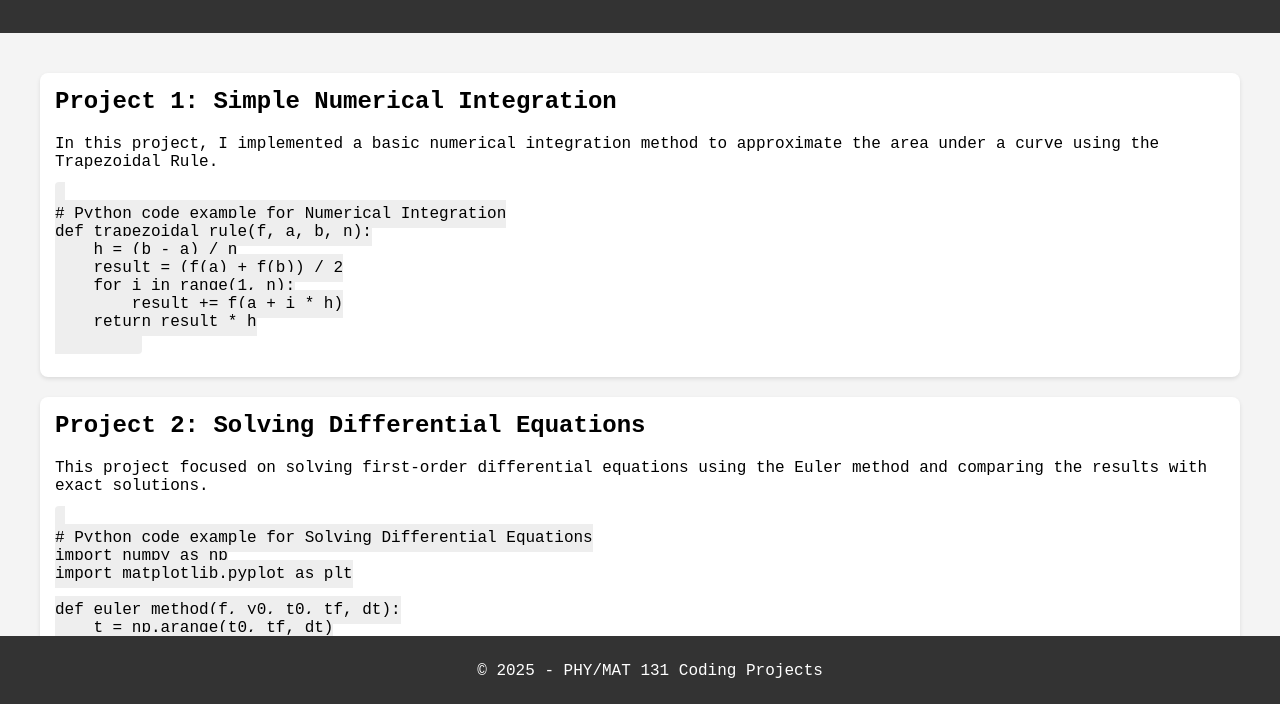
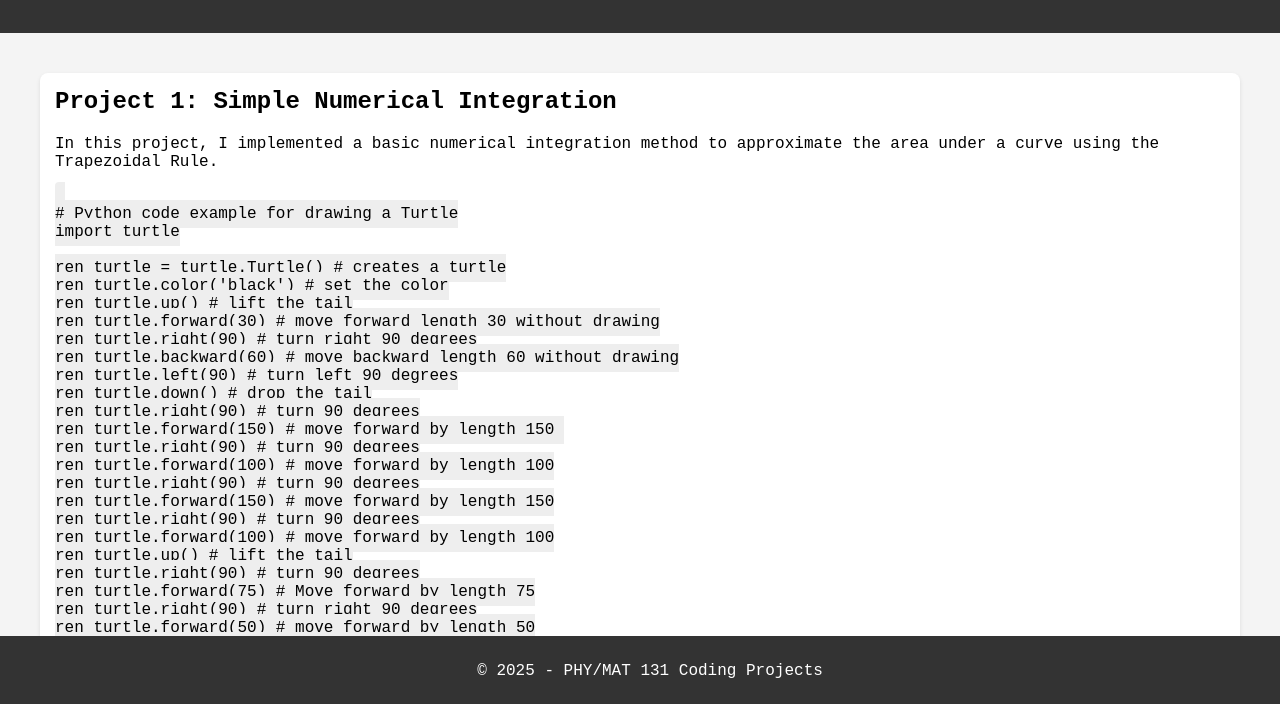
Before and after one commit to phrrost/phrrostasc.github.io, a plain HTML site: page index.html in a window 1280 px wide. Shown: the part 94-798 px from the top of the page. Drawn offline with Linux system fonts and the light colour scheme.

Commit message:
Update index.html

```diff
--- a/index.html
+++ b/index.html
@@ -64,13 +64,41 @@
         <h2>Project 1: Simple Numerical Integration</h2>
         <p>In this project, I implemented a basic numerical integration method to approximate the area under a curve using the Trapezoidal Rule.</p>
         <pre><code>
-# Python code example for Numerical Integration
-def trapezoidal_rule(f, a, b, n):
-    h = (b - a) / n
-    result = (f(a) + f(b)) / 2
-    for i in range(1, n):
-        result += f(a + i * h)
-    return result * h
+# Python code example for drawing a Turtle
+import turtle
+
+ren_turtle = turtle.Turtle() # creates a turtle
+ren_turtle.color('black') # set the color
+ren_turtle.up() # lift the tail
+ren_turtle.forward(30) # move forward length 30 without drawing
+ren_turtle.right(90) # turn right 90 degrees
+ren_turtle.backward(60) # move backward length 60 without drawing
+ren_turtle.left(90) # turn left 90 degrees
+ren_turtle.down() # drop the tail
+ren_turtle.right(90) # turn 90 degrees
+ren_turtle.forward(150) # move forward by length 150
+ren_turtle.right(90) # turn 90 degrees
+ren_turtle.forward(100) # move forward by length 100
+ren_turtle.right(90) # turn 90 degrees
+ren_turtle.forward(150) # move forward by length 150
+ren_turtle.right(90) # turn 90 degrees
+ren_turtle.forward(100) # move forward by length 100
+ren_turtle.up() # lift the tail
+ren_turtle.right(90) # turn 90 degrees
+ren_turtle.forward(75) # Move forward by length 75
+ren_turtle.right(90) # turn right 90 degrees
+ren_turtle.forward(50) # move forward by length 50
+ren_turtle.forward(25) #move forward by length 25
+ren_turtle.down() # sets tail down
+ren_turtle.color('darkorange') # set color to dark orange
+ren_turtle.right(60) # turn right 45 degrees
+ren_turtle.backward(45) # move backward by length 45
+ren_turtle.left(120) # turn left 120 degrees
+ren_turtle.backward(45) # move backward by length 45
+ren_turtle.left(60) # turn left 60 degrees
+ren_turtle.backward(45) #move backward by length 45
+ren_turtle.left(120) # turn right by 120 degrees
+ren_turtle.backward(45) # move backward by length 45
         </code></pre>
     </div>
 
```
